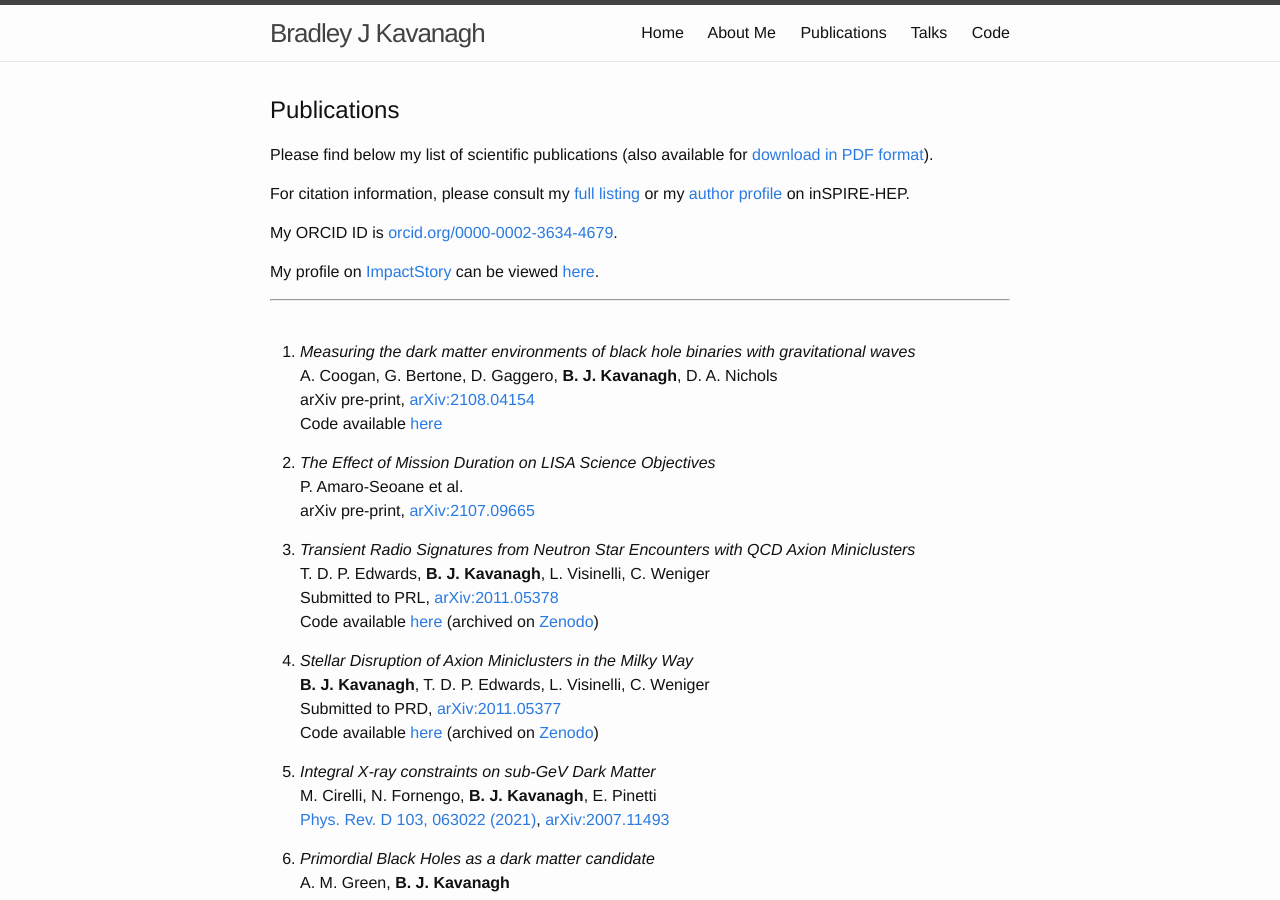
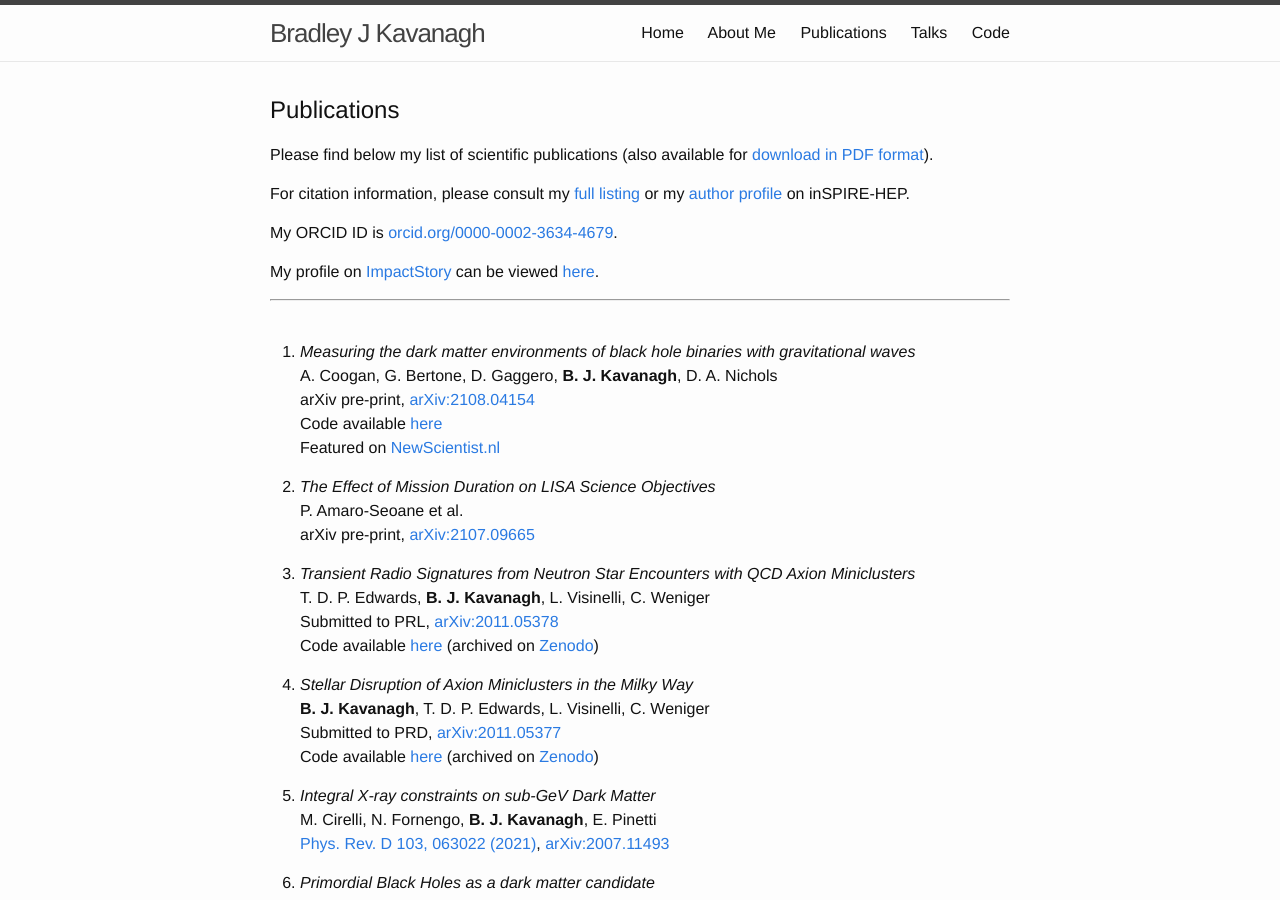
Before and after one commit to bradkav/bradkav.github.io, a Jekyll site: the page built from publications.md, in a window 1280 px wide and 900 px high. Built offline with Jekyll 4.4.1, drawn with Linux system fonts in a browser that asks for light colours; Markdown is read by kramdown in place of the engine named in the settings.

Commit message:
Updated publications with New Scientist link

```diff
--- a/publications.md
+++ b/publications.md
@@ -23,6 +23,7 @@ My profile on [ImpactStory](https://impactstory.org/) can be viewed [here](https
 A. Coogan, G. Bertone, D. Gaggero, **B. J. Kavanagh**, D. A. Nichols
 arXiv pre-print, [arXiv:2108.04154](https://arxiv.org/abs/2108.04154)
 Code available [here](https://github.com/adam-coogan/pydd)
+Featured on [NewScientist.nl](https://www.newscientist.nl/nieuws/zwaartekrachtsgolven-kunnen-zwarte-gaten-met-donkere-jurken-onthullen/)
 
 2. *The Effect of Mission Duration on LISA Science Objectives*
 P. Amaro-Seoane et al.
```
Also changed, not shown: 1 other file.
